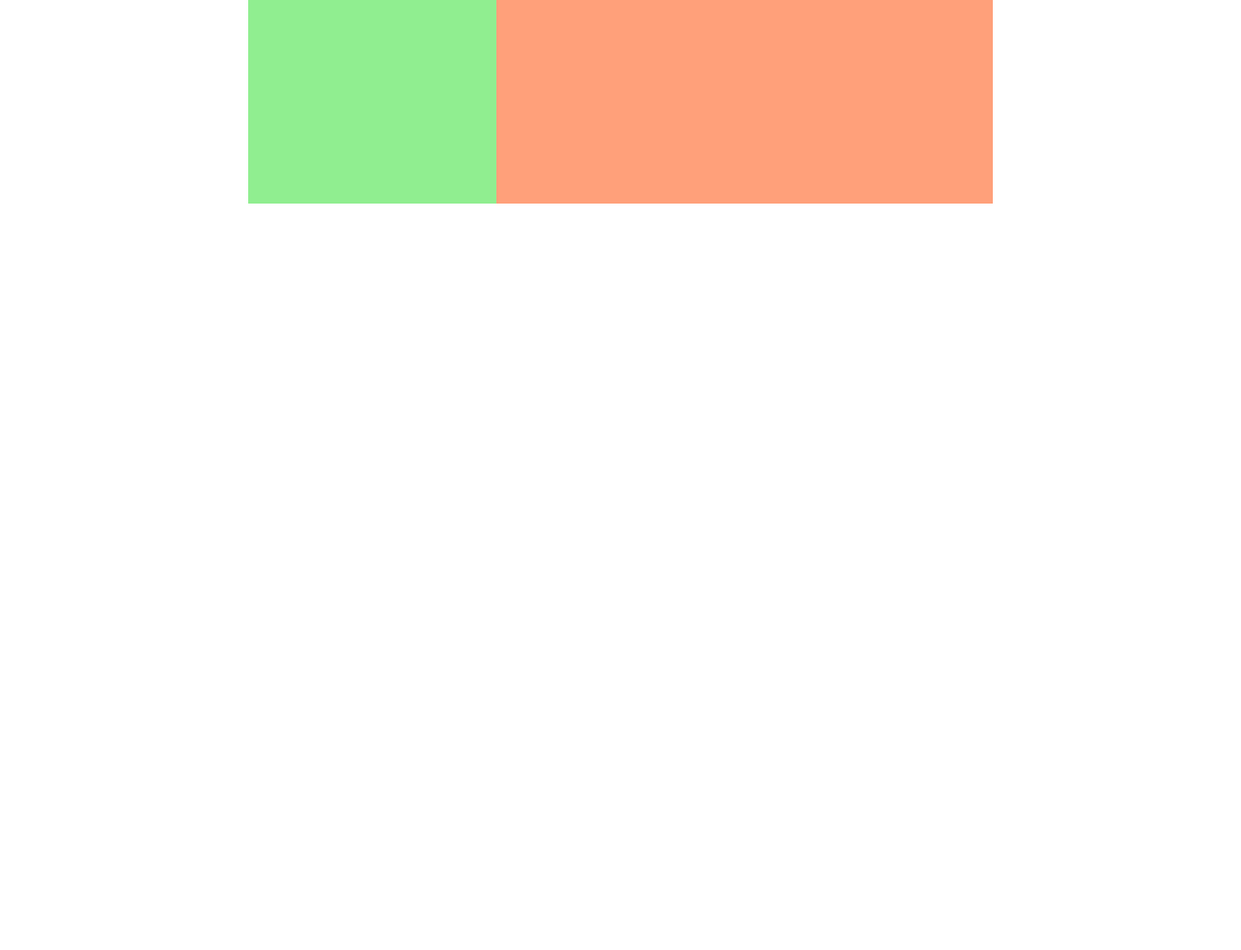
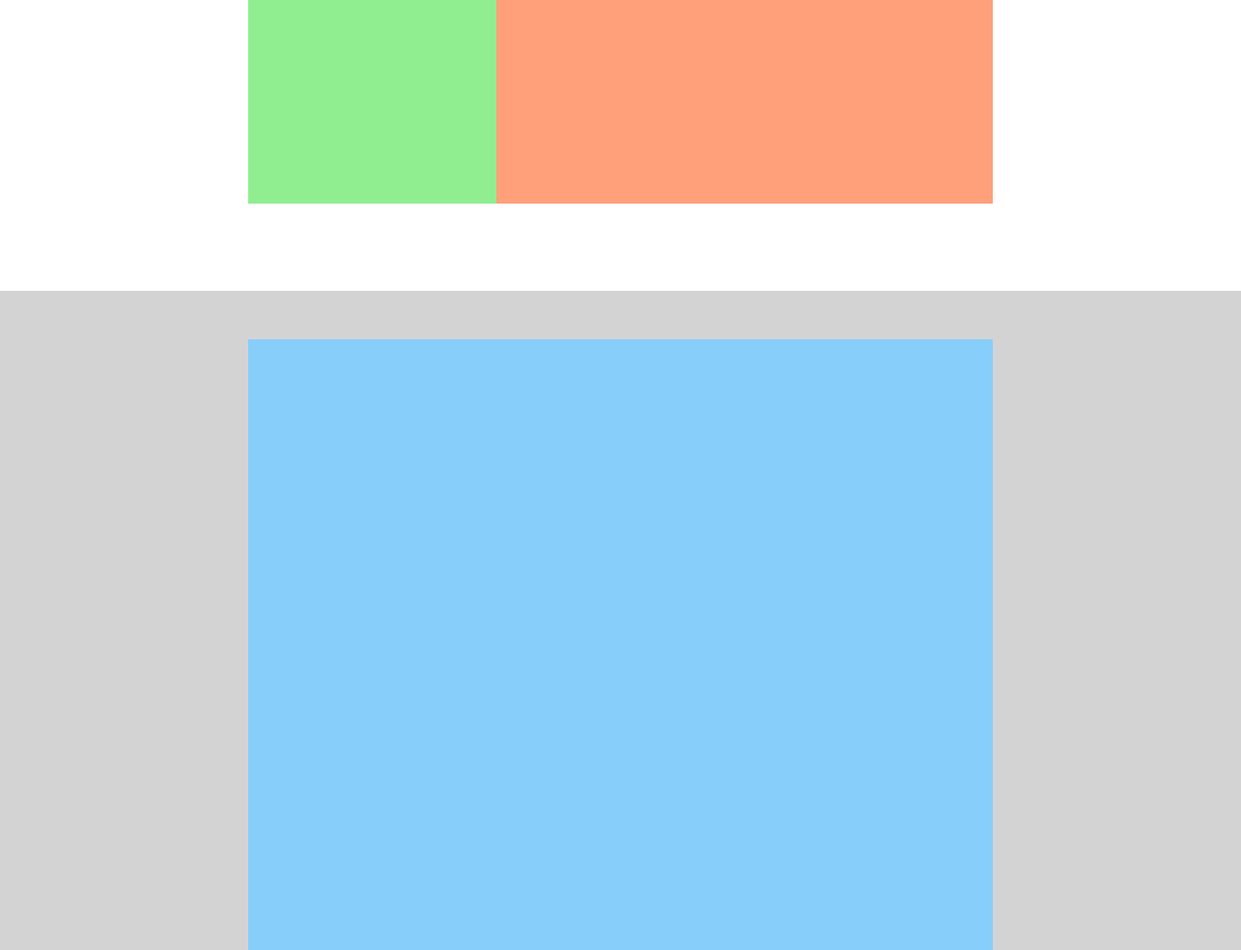
Before and after one commit to eugeniomalavasi/htmlcss-struttura-discord, a plain HTML site: page index.html in a window 1280 px wide. Shown: the part 2080-3060 px from the top of the page at 97% size. Before the commit the page ends 2380 px from the top, so only its background shows below. Drawn offline with Linux system fonts and the light colour scheme.

Commit message:
feat: big row complete

```diff
--- a/css/style.css
+++ b/css/style.css
@@ -17,6 +17,10 @@
 
 body {
     font-family: Arial, Helvetica, sans-serif;
+}
+
+.gray_bkg {
+    background-color: lightgray;
 }
 
 /* TEXT ALIGN CLASS */
@@ -102,6 +106,14 @@ height: 500px;
     background-color: lightsalmon;
 }
 
-.gray_bkg {
-    background-color: lightgray;
+/* ONE ROW PART */
+.one_row_container {
+    display: flex;
+    /* debug */
+    height: 1000px;
 }
+
+.big_row {
+    background-color: lightskyblue;
+    height: 90%;
+}
--- a/index.html
+++ b/index.html
@@ -27,7 +27,7 @@
     <main>
         <!-- HERO IMG PART -->
         <div class="hero_img_container">
-            <div class="hero_image center">
+            <div class="hero_image center padding_box">
 
             </div>
         </div>
@@ -52,6 +52,10 @@
         </div>
         <!-- /TWO_COLUMN PART -->
 
+        <!-- ONE ROW PART -->
+        <div class="one_row_container gray_bkg">
+            <div class="big_row center"></div>
+        </div>
     </main>
     <!-- /MAIN CONTENT -->
 
```
